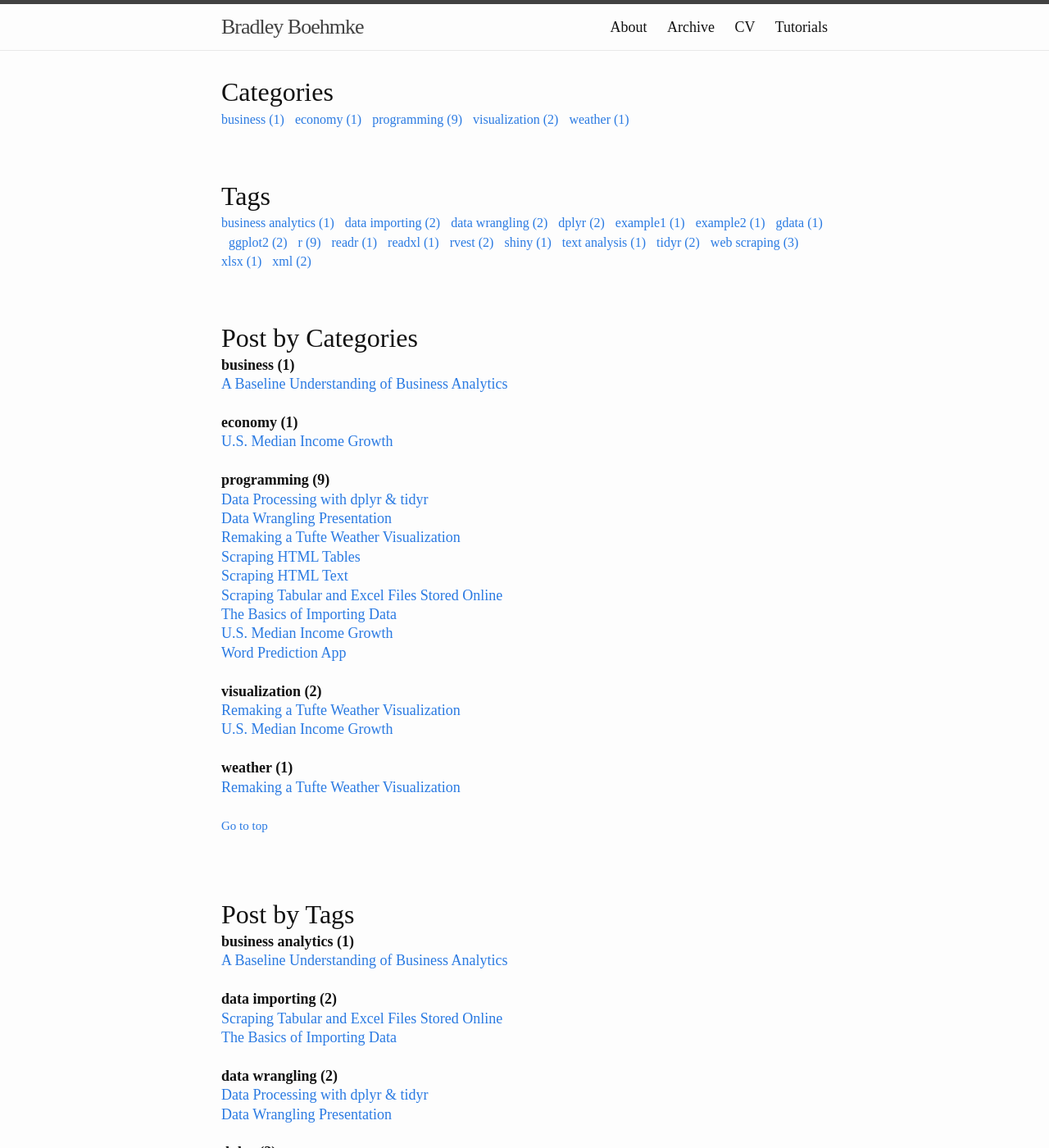
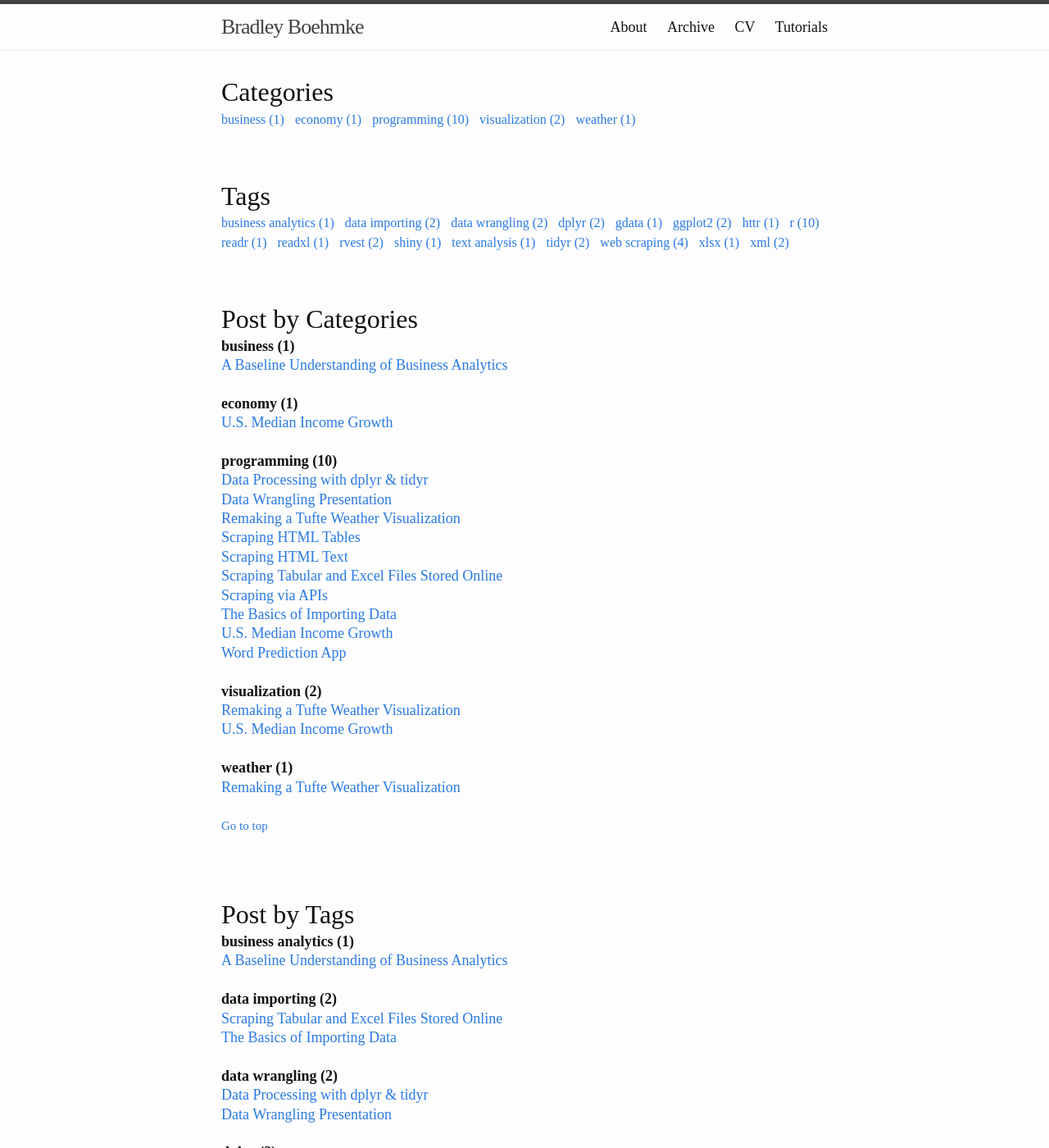
Before and after one commit to bradleyboehmke/bradleyboehmke, a Jekyll site: the page built from archivebycategory.md, in a window 1280 px wide and 1400 px high. Shown: the whole window at 82% size. Built offline with Jekyll 4.4.1, drawn with Linux system fonts in a browser that asks for light colours; some of the changed text lies outside the part shown.

Commit message:
updated post

```diff
--- a/_posts/2016-01-18-scraping-via-apis.md
+++ b/_posts/2016-01-18-scraping-via-apis.md
@@ -1,21 +1,24 @@
 ---
 layout: post
 title:  Scraping via APIs
-date: 2016-01-18 15:46:08
+date: 2016-01-18 15:52:19
 published: true
-tags: [example1, example2]
+tags: [r, httr, web-scraping]
+categories: [programming]
 ---
 
-<style>
+<STYLE TYPE="text/css">
+<!--
 .hangingindent {
   padding-left: 80px ;
   padding-right: 80px ;
   text-indent: -32px ;
 }
-</style>
+-->
+</STYLE>
 
 <a href="http://bradleyboehmke.github.io"><img src="https://d15n4q3o4x3svq.cloudfront.net/assets/tutorials/curl/api-a397cc184c5622fb5130af1b7baf149d.png" alt="Scraping with APIs" style="float:left; margin:0px 8px 0px 0px; width: 17%; height: 17%;"></a>
-In the epic poem *Rime of the Ancient Mariner*, Samuel Taylor Coleridge states, “Water, water, everywhere, nor any a drop to drink.” Indeed, some would say the same about data. Data appear to be [everywhere](http://www.technologyreview.com/view/530371/big-data-creating-the-power-to-move-heaven-and-earth/) yet only a [fraction are analyzed](https://gigaom.com/2013/03/10/the-big-data-world-is-operating-at-1-percent/). There are several [arguments](http://www.mckinsey.com/insights/business_technology/big_data_the_next_frontier_for_innovation) as to why but one that has reached the concern of the [White House](https://www.whitehouse.gov/sites/default/files/omb/assets/memoranda_2010/m10-06.pdf) is data accessibility.  However, this is rapidly changing as growth in technology and resources are quickly opening the doors of many data vaults to the masses. We, the public minions, now have access to a wide range of data; from social, financial, government, and ecommerce data to geospatial, search engine, and even ant data. We just need to know how to *get* it. Enter APIs.
+In the epic poem *Rime of the Ancient Mariner*, Samuel Taylor Coleridge states, “Water, water, everywhere, nor any a drop to drink.” Indeed, some would say the same about data. Data appear to be [everywhere](http://www.technologyreview.com/view/530371/big-data-creating-the-power-to-move-heaven-and-earth/) yet only a [fraction are analyzed](https://gigaom.com/2013/03/10/the-big-data-world-is-operating-at-1-percent/). There are several [arguments](http://www.mckinsey.com/insights/business_technology/big_data_the_next_frontier_for_innovation) as to why but one that has reached the concern of the [White House](https://www.whitehouse.gov/sites/default/files/omb/assets/memoranda_2010/m10-06.pdf) is data accessibility.  However, this is rapidly changing as growth in technology and resources are quickly opening the doors of many data vaults to the masses. We, the public minions, now have access to a wide range of data; from social, financial, government, and ecommerce data to geospatial, search engine, and even ant data. We just need to know how to *get* it. Enter APIs.<!--more-->
 
 
 
```
Also changed, not shown: _source/scraping-via-apis/2016-01-18-scraping-via-apis.Rmd (+7 -4 lines).
